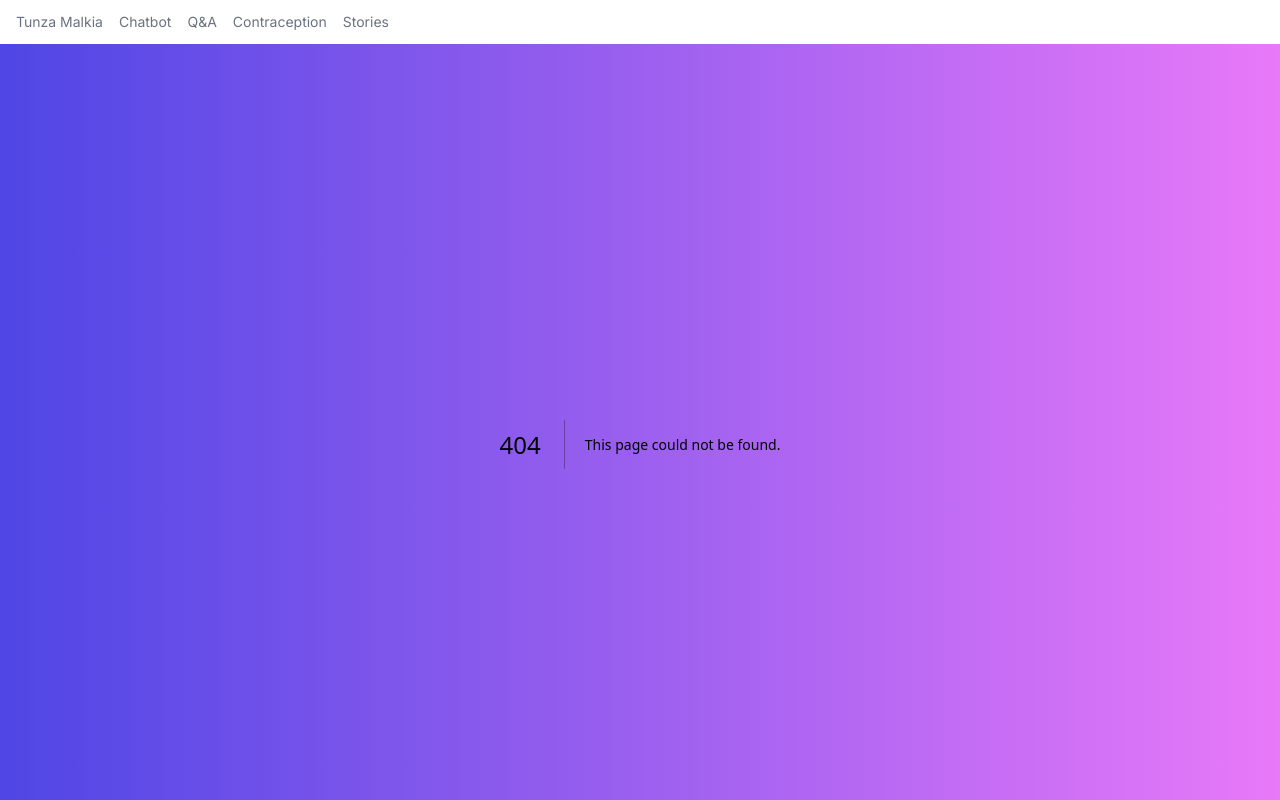
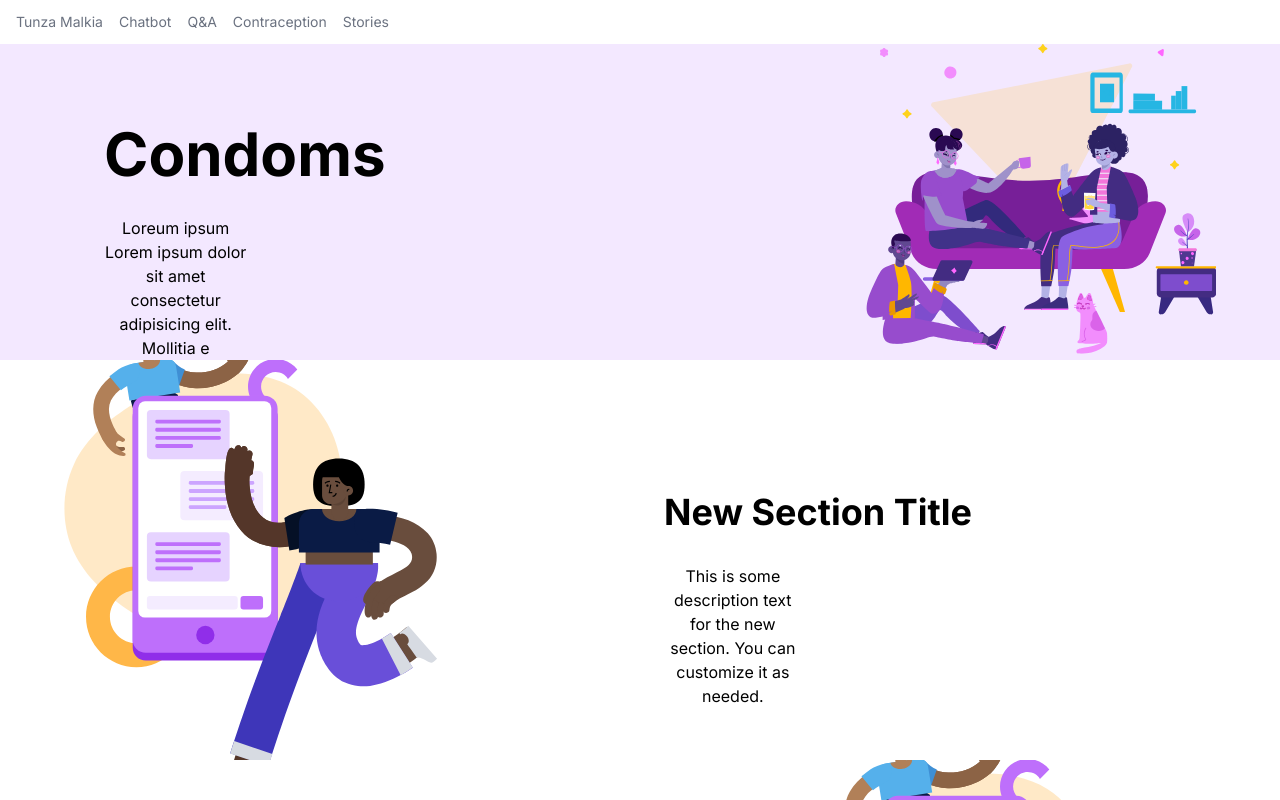
Before and after one commit to Konji-tech/tunzamalkia-gc, a Next.js app: page /contraception/pill in a window 1280 px wide. Before the commit this address had no page. Built offline with nearby package versions, Linux system fonts and the light colour scheme.

Commit message:
single component placement changes

```diff
--- a/src/app/contraception/injection/page.tsx
+++ b/src/app/contraception/injection/page.tsx
@@ -0,0 +1,84 @@
+import React from 'react';
+import friends from "@/../public/images/friends.svg";
+import chat from "@/../public/images/chat.svg";
+import Image from 'next/image';
+
+// First top section of the page
+export default function Section() {
+  return (
+    <div>
+      {/* First Section */}
+      <div className="flex px-16 py-0 bg-purple-100 lg:flex-row flex-col-reverse gap-20 lg:gap-40">
+        <div className="flex-1 flex flex-col gap-8 justify-center">
+          <h1 className="text-6xl font-bold pl-10 pt-20">Condoms</h1>
+          <p className="text-center text-md pl-10 max-w-[30%]">
+            Loreum ipsum Lorem ipsum dolor sit amet consectetur adipisicing elit.
+            Mollitia e
+          </p>
+        </div>
+        <div className="flex mx-w-[20px] pl-30">
+          <Image
+            src={friends}
+            alt="female condom"
+            className="object-cover w-full h-full"
+          />
+        </div>
+      </div>
+
+      {/* Second Section */}
+      <div className="flex px-16 py-0 bg-white lg:flex-row flex-col-reverse gap-20 lg:gap-40">
+      <div className="flex mx-w-[20px] pl-30">
+          <Image
+            src={chat}
+            alt="new section image"
+            className="object-cover h-[300px] w-[300px] lg:h-[400px] lg:w-[400px]"
+          />
+        </div>
+        <div className="flex-1 flex flex-col gap-8 justify-center">
+          <h1 className="text-4xl font-bold pl-10 pt-20">New Section Title</h1>
+          <p className="text-center text-md pl-10 max-w-[30%]">
+            This is some description text for the new section. You can customize it as needed.
+          </p>
+        </div>
+
+      </div>
+
+      {/* Third Section */}
+      <div className="flex px-16 py-0 bg-white lg:flex-row flex-col-reverse gap-20 lg:gap-40">
+        <div className="flex-1 flex flex-col gap-8 justify-center">
+          <h1 className="text-4xl font-bold pl-10 pt-20">New Section Title</h1>
+          <p className="text-center text-md pl-10 max-w-[30%]">
+            New section content goes here. You can change this text to whatever you need.
+          </p>
+        </div>
+        <div className="flex mx-w-[20px] pl-30">
+          <Image
+            src={chat}
+            alt="new section image"
+            className="object-cover h-[300px] w-[300px] lg:h-[400px] lg:w-[400px]"
+          />
+        </div>
+      </div>
+
+    {/* Fourth Section */}
+<div className="flex flex-col px-16 py-0 bg-white gap-8">
+  <div className="flex-1 flex flex-col gap-8 ml-auto">
+    <h1 className="text-4xl font-bold pl-10 pt-20">New Section Title</h1>
+    <p className="text-center text-md pl-10 max-w-[30%]">
+      New section content goes here. You can change this text to whatever you need.
+    </p>
+  </div>
+  <div className="flex justify-center pl-10">
+    <Image
+      src={chat}
+      alt="new section image"
+      className="object-cover h-[300px] w-[300px] lg:h-[300px] lg:w-[400px]"
+    />
+  </div>
+</div>
+
+
+      </div>
+
+  );
+}
--- a/src/app/contraception/page.tsx
+++ b/src/app/contraception/page.tsx
@@ -13,21 +13,21 @@ const contraceptionList = [
     image: chat,
     button: {
       text: "Chat with us",
-      link: "",
+      link: "/iud",
     },
   },
   {
     image: chat,
     button: {
       text: "Chat with us",
-      link: "",
+      link: "/condom",
     },
   },
   {
     image: chat,
     button: {
       text: "Chat with us",
-      link: "",
+      link: "/injection",
     },
   },
 
@@ -35,7 +35,7 @@ const contraceptionList = [
     image: chat,
     button: {
       text: "Chat with us",
-      link: "",
+      link: "/pill",
     },
   },
 
@@ -43,7 +43,7 @@ const contraceptionList = [
     image: chat,
     button: {
       text: "Chat with us",
-      link: "",
+      link: "/vasectomy",
     },
   },
 
@@ -51,7 +51,7 @@ const contraceptionList = [
     image: chat,
     button:{
       text:"Chat with Us",
-      link:"",
+      link:"/implant",
     }
   }
 ];
--- /dev/null
+++ b/src/app/contraception/pill/page.tsx
@@ -0,0 +1,84 @@
+import React from 'react';
+import friends from "@/../public/images/friends.svg";
+import chat from "@/../public/images/chat.svg";
+import Image from 'next/image';
+
+// First top section of the page
+export default function Section() {
+  return (
+    <div>
+      {/* First Section */}
+      <div className="flex px-16 py-0 bg-purple-100 lg:flex-row flex-col-reverse gap-20 lg:gap-40">
+        <div className="flex-1 flex flex-col gap-8 justify-center">
+          <h1 className="text-6xl font-bold pl-10 pt-20">Condoms</h1>
+          <p className="text-center text-md pl-10 max-w-[30%]">
+            Loreum ipsum Lorem ipsum dolor sit amet consectetur adipisicing elit.
+            Mollitia e
+          </p>
+        </div>
+        <div className="flex mx-w-[20px] pl-30">
+          <Image
+            src={friends}
+            alt="female condom"
+            className="object-cover w-full h-full"
+          />
+        </div>
+      </div>
+
+      {/* Second Section */}
+      <div className="flex px-16 py-0 bg-white lg:flex-row flex-col-reverse gap-20 lg:gap-40">
+      <div className="flex mx-w-[20px] pl-30">
+          <Image
+            src={chat}
+            alt="new section image"
+            className="object-cover h-[300px] w-[300px] lg:h-[400px] lg:w-[400px]"
+          />
+        </div>
+        <div className="flex-1 flex flex-col gap-8 justify-center">
+          <h1 className="text-4xl font-bold pl-10 pt-20">New Section Title</h1>
+          <p className="text-center text-md pl-10 max-w-[30%]">
+            This is some description text for the new section. You can customize it as needed.
+          </p>
+        </div>
+
+      </div>
+
+      {/* Third Section */}
+      <div className="flex px-16 py-0 bg-white lg:flex-row flex-col-reverse gap-20 lg:gap-40">
+        <div className="flex-1 flex flex-col gap-8 justify-center">
+          <h1 className="text-4xl font-bold pl-10 pt-20">New Section Title</h1>
+          <p className="text-center text-md pl-10 max-w-[30%]">
+            New section content goes here. You can change this text to whatever you need.
+          </p>
+        </div>
+        <div className="flex mx-w-[20px] pl-30">
+          <Image
+            src={chat}
+            alt="new section image"
+            className="object-cover h-[300px] w-[300px] lg:h-[400px] lg:w-[400px]"
+          />
+        </div>
+      </div>
+
+    {/* Fourth Section */}
+<div className="flex flex-col px-16 py-0 bg-white gap-8">
+  <div className="flex-1 flex flex-col gap-8 ml-auto">
+    <h1 className="text-4xl font-bold pl-10 pt-20">New Section Title</h1>
+    <p className="text-center text-md pl-10 max-w-[30%]">
+      New section content goes here. You can change this text to whatever you need.
+    </p>
+  </div>
+  <div className="flex justify-center pl-10">
+    <Image
+      src={chat}
+      alt="new section image"
+      className="object-cover h-[300px] w-[300px] lg:h-[300px] lg:w-[400px]"
+    />
+  </div>
+</div>
+
+
+      </div>
+
+  );
+}
--- /dev/null
+++ b/src/app/contraception/vasectomy/page.tsx
@@ -0,0 +1,84 @@
+import React from 'react';
+import friends from "@/../public/images/friends.svg";
+import chat from "@/../public/images/chat.svg";
+import Image from 'next/image';
+
+// First top section of the page
+export default function Section() {
+  return (
+    <div>
+      {/* First Section */}
+      <div className="flex px-16 py-0 bg-purple-100 lg:flex-row flex-col-reverse gap-20 lg:gap-40">
+        <div className="flex-1 flex flex-col gap-8 justify-center">
+          <h1 className="text-6xl font-bold pl-10 pt-20">Condoms</h1>
+          <p className="text-center text-md pl-10 max-w-[30%]">
+            Loreum ipsum Lorem ipsum dolor sit amet consectetur adipisicing elit.
+            Mollitia e
+          </p>
+        </div>
+        <div className="flex mx-w-[20px] pl-30">
+          <Image
+            src={friends}
+            alt="female condom"
+            className="object-cover w-full h-full"
+          />
+        </div>
+      </div>
+
+      {/* Second Section */}
+      <div className="flex px-16 py-0 bg-white lg:flex-row flex-col-reverse gap-20 lg:gap-40">
+      <div className="flex mx-w-[20px] pl-30">
+          <Image
+            src={chat}
+            alt="new section image"
+            className="object-cover h-[300px] w-[300px] lg:h-[400px] lg:w-[400px]"
+          />
+        </div>
+        <div className="flex-1 flex flex-col gap-8 justify-center">
+          <h1 className="text-4xl font-bold pl-10 pt-20">New Section Title</h1>
+          <p className="text-center text-md pl-10 max-w-[30%]">
+            This is some description text for the new section. You can customize it as needed.
+          </p>
+        </div>
+
+      </div>
+
+      {/* Third Section */}
+      <div className="flex px-16 py-0 bg-white lg:flex-row flex-col-reverse gap-20 lg:gap-40">
+        <div className="flex-1 flex flex-col gap-8 justify-center">
+          <h1 className="text-4xl font-bold pl-10 pt-20">New Section Title</h1>
+          <p className="text-center text-md pl-10 max-w-[30%]">
+            New section content goes here. You can change this text to whatever you need.
+          </p>
+        </div>
+        <div className="flex mx-w-[20px] pl-30">
+          <Image
+            src={chat}
+            alt="new section image"
+            className="object-cover h-[300px] w-[300px] lg:h-[400px] lg:w-[400px]"
+          />
+        </div>
+      </div>
+
+    {/* Fourth Section */}
+<div className="flex flex-col px-16 py-0 bg-white gap-8">
+  <div className="flex-1 flex flex-col gap-8 ml-auto">
+    <h1 className="text-4xl font-bold pl-10 pt-20">New Section Title</h1>
+    <p className="text-center text-md pl-10 max-w-[30%]">
+      New section content goes here. You can change this text to whatever you need.
+    </p>
+  </div>
+  <div className="flex justify-center pl-10">
+    <Image
+      src={chat}
+      alt="new section image"
+      className="object-cover h-[300px] w-[300px] lg:h-[300px] lg:w-[400px]"
+    />
+  </div>
+</div>
+
+
+      </div>
+
+  );
+}
--- a/src/app/pill/page.tsx
+++ /dev/null
@@ -1,9 +0,0 @@
-import React from 'react'
-
-function page() {
-  return (
-    <div>page</div>
-  )
-}
-
-export default page
--- a/src/app/vasectomy/page.tsx
+++ /dev/null
@@ -1,9 +0,0 @@
-import React from 'react'
-
-function page() {
-  return (
-    <div>page</div>
-  )
-}
-
-export default page
--- a/src/components/landing/FeatureList.tsx
+++ b/src/components/landing/FeatureList.tsx
@@ -17,7 +17,7 @@ const featuresList = [
   {
     image: avab,
     description:
-      "Our Q&A feature is your personal space to ask any questions about sexual health and receive answers from trusted experts",
+      "How much do you know about your sexual health, Test your knowledge here",
     button: {
       text: "Chat with us",
       link: "/quiz",
```
Also changed, not shown: src/app/contraception/iud/page.tsx (renamed from src/app/contraception/condom/page.tsx), src/app/iud/page.tsx (deleted).
